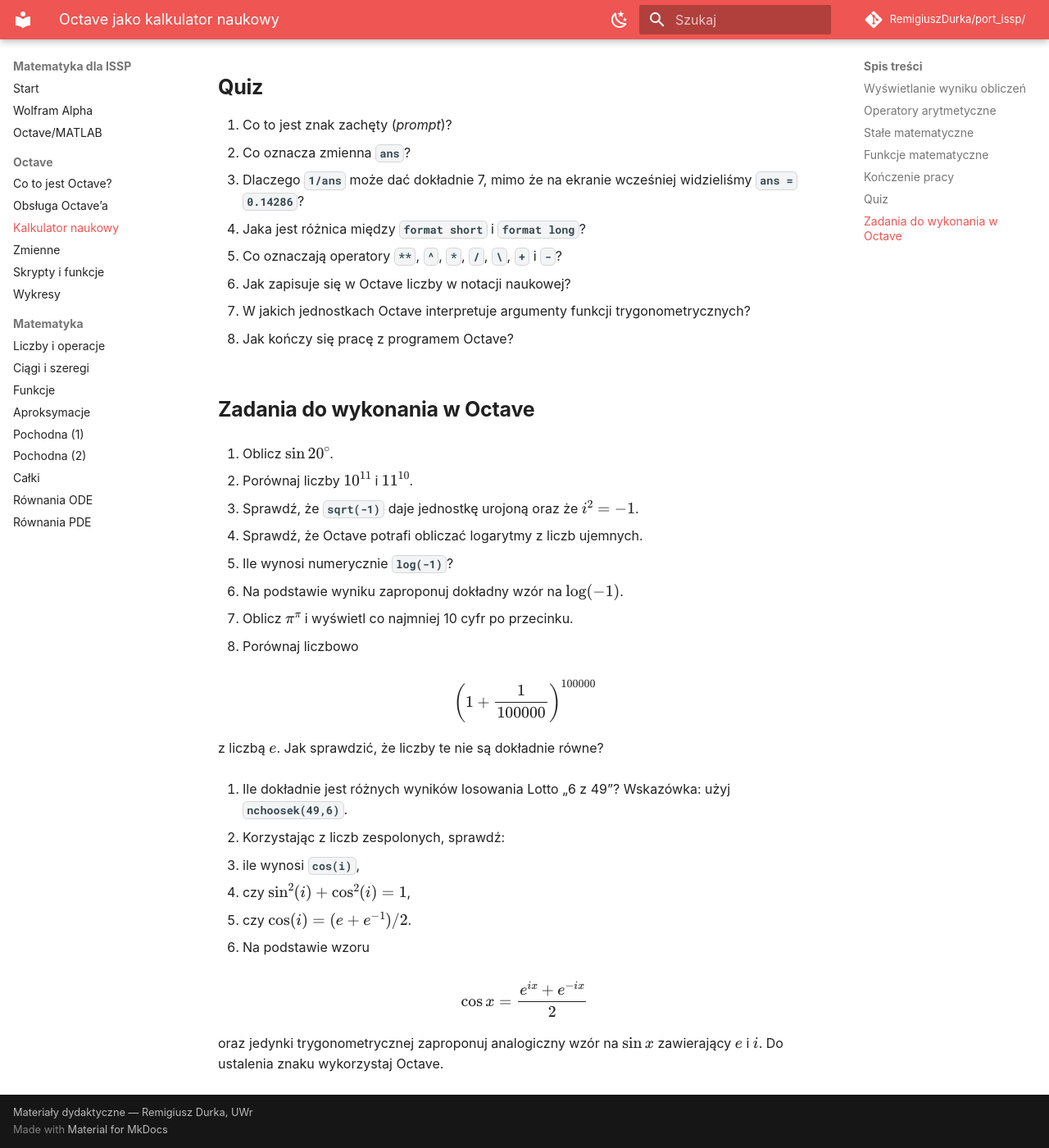
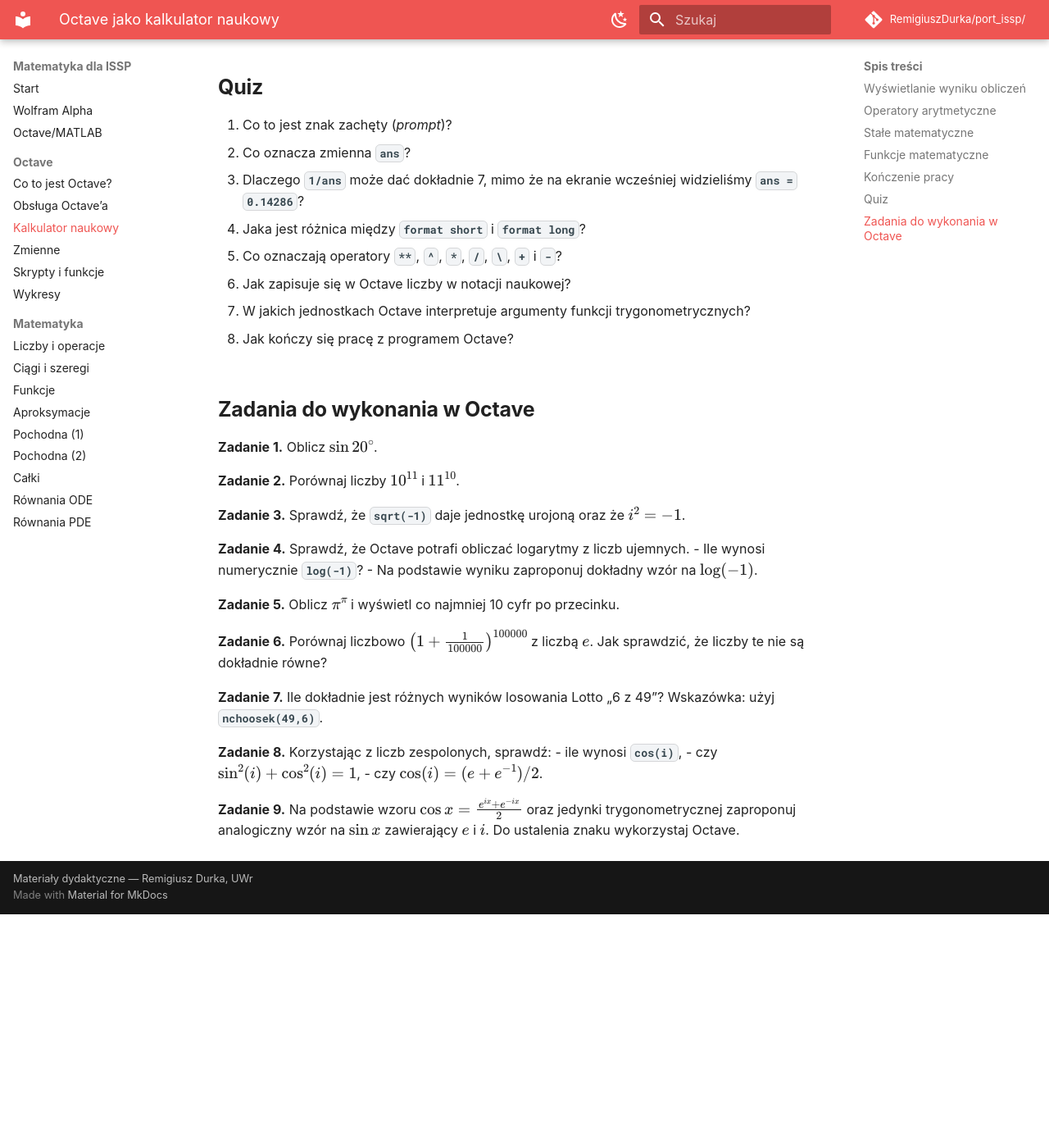
Before and after one commit to RemigiuszDurka/port_issp, an MkDocs documentation site: the page built from content/pages/kalkulator-naukowy.md, in a window 1280 px wide and 1400 px high, scrolled down 3888 px. Shown: the whole window at 82% size. Built offline with MkDocs 1.6.1 and Material for MkDocs 9.7.7, drawn with Linux system fonts in a browser that asks for light colours; comment, search, counter and statistics services are not loaded; after the commit the page ends 5003 px from its top, so only the background shows below that.

Commit message:
Add files via upload

```diff
--- a/content/pages/kalkulator-naukowy.md
+++ b/content/pages/kalkulator-naukowy.md
@@ -164,37 +164,25 @@ quit
 
 ## Zadania do wykonania w Octave
 
-1. Oblicz $\sin 20^\circ$.
+**Zadanie 1.** Oblicz $\sin 20^\circ$.
 
-2. Porównaj liczby $10^{11}$ i $11^{10}$.
+**Zadanie 2.** Porównaj liczby $10^{11}$ i $11^{10}$.
 
-3. Sprawdź, że `sqrt(-1)` daje jednostkę urojoną oraz że $i^2=-1$.
+**Zadanie 3.** Sprawdź, że `sqrt(-1)` daje jednostkę urojoną oraz że $i^2=-1$.
 
-4. Sprawdź, że Octave potrafi obliczać logarytmy z liczb ujemnych.
-   - Ile wynosi numerycznie `log(-1)`?
-   - Na podstawie wyniku zaproponuj dokładny wzór na $\log(-1)$.
+**Zadanie 4.** Sprawdź, że Octave potrafi obliczać logarytmy z liczb ujemnych.
+- Ile wynosi numerycznie `log(-1)`?
+- Na podstawie wyniku zaproponuj dokładny wzór na $\log(-1)$.
 
-5. Oblicz $\pi^\pi$ i wyświetl co najmniej 10 cyfr po przecinku.
+**Zadanie 5.** Oblicz $\pi^\pi$ i wyświetl co najmniej 10 cyfr po przecinku.
 
-6. Porównaj liczbowo
+**Zadanie 6.** Porównaj liczbowo $\left(1+\frac{1}{100000}\right)^{100000}$ z liczbą $e$. Jak sprawdzić, że liczby te nie są dokładnie równe?
 
-   $$
-   \left(1+\frac{1}{100000}\right)^{100000}
-   $$
+**Zadanie 7.** Ile dokładnie jest różnych wyników losowania Lotto „6 z 49”? Wskazówka: użyj `nchoosek(49,6)`.
 
-   z liczbą $e$. Jak sprawdzić, że liczby te nie są dokładnie równe?
+**Zadanie 8.** Korzystając z liczb zespolonych, sprawdź:
+- ile wynosi `cos(i)`,
+- czy $\sin^2(i)+\cos^2(i)=1$,
+- czy $\cos(i)=(e+e^{-1})/2$.
 
-7. Ile dokładnie jest różnych wyników losowania Lotto „6 z 49”? Wskazówka: użyj `nchoosek(49,6)`.
-
-8. Korzystając z liczb zespolonych, sprawdź:
-   - ile wynosi `cos(i)`,
-   - czy $\sin^2(i)+\cos^2(i)=1$,
-   - czy $\cos(i)=(e+e^{-1})/2$.
-
-9. Na podstawie wzoru
-
-   $$
-   \cos x=\frac{e^{ix}+e^{-ix}}{2}
-   $$
-
-   oraz jedynki trygonometrycznej zaproponuj analogiczny wzór na $\sin x$ zawierający $e$ i $i$. Do ustalenia znaku wykorzystaj Octave.
+**Zadanie 9.** Na podstawie wzoru $\cos x=\frac{e^{ix}+e^{-ix}}{2}$ oraz jedynki trygonometrycznej zaproponuj analogiczny wzór na $\sin x$ zawierający $e$ i $i$. Do ustalenia znaku wykorzystaj Octave.
```
Also changed, not shown: content/pages/co-to-jest-octave.md (+3 -2 lines).
